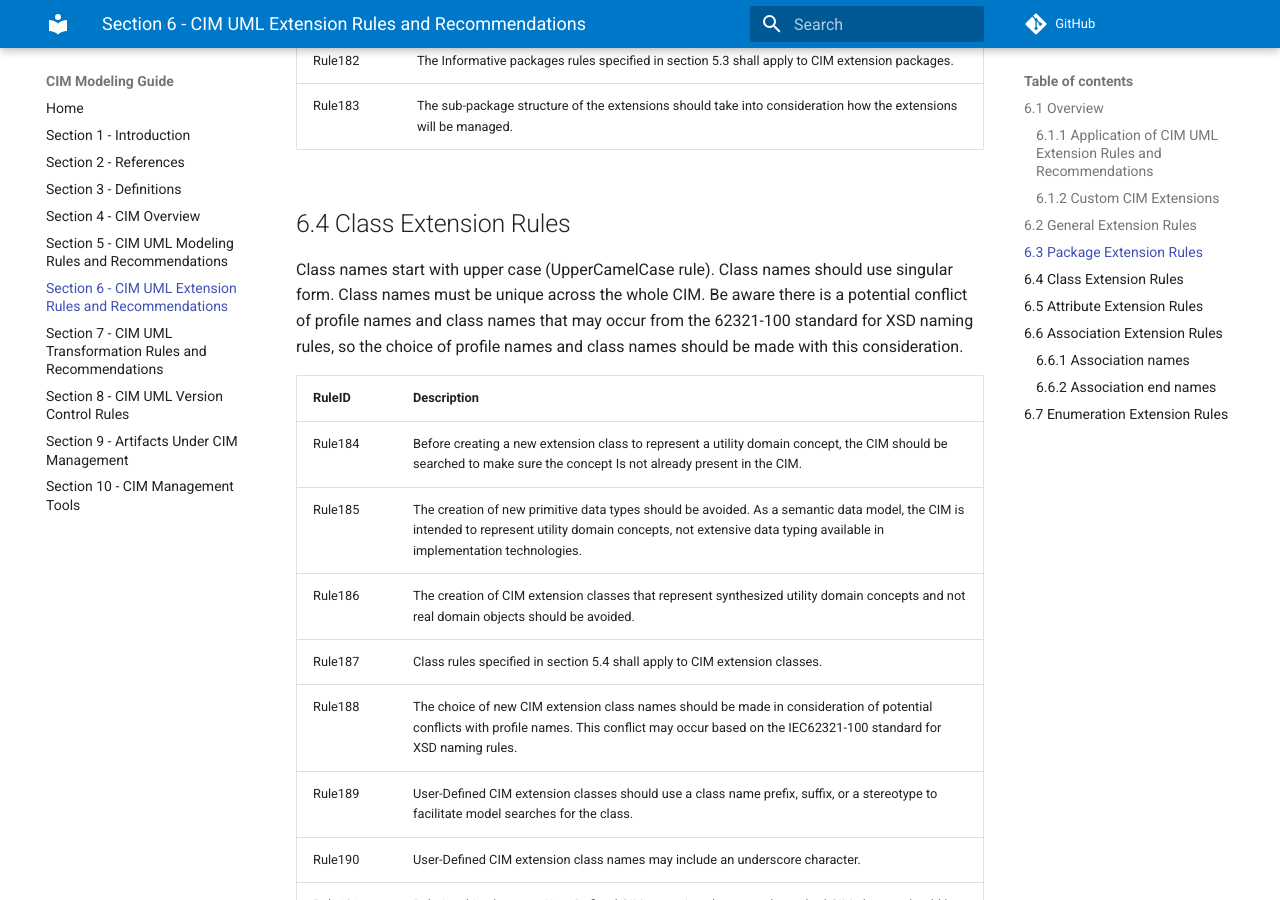
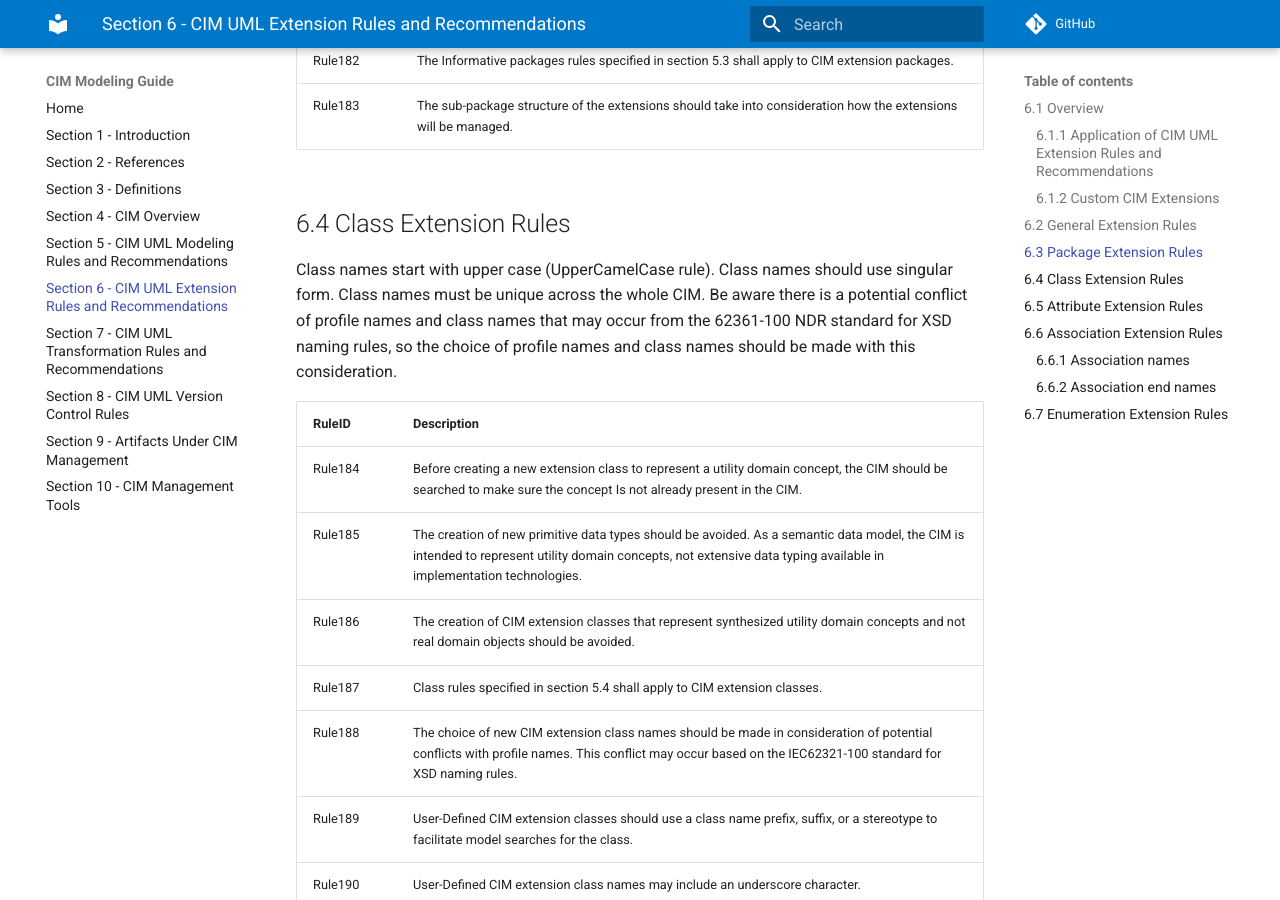
Before and after one commit to cimug-org/cim-modeling-guide, an MkDocs documentation site: the page built from docs/section6-cim-uml-extension-rules-and-recommendations.md, in a window 1280 px wide and 900 px high, scrolled down 5263 px. Built offline with MkDocs 1.6.1 and Material for MkDocs 9.7.7, drawn with Linux system fonts in a browser that asks for light colours; comment, search, counter and statistics services are not loaded.

```diff
--- a/docs/section6-cim-uml-extension-rules-and-recommendations.md
+++ b/docs/section6-cim-uml-extension-rules-and-recommendations.md
@@ -156,7 +156,7 @@ Package names start with upper case (UpperCamelCase rule). Package names must be
 
 ## 6.4 Class Extension Rules
 
-Class names start with upper case (UpperCamelCase rule). Class names should use singular form. Class names must be unique across the whole CIM. Be aware there is a potential conflict of profile names and class names that may occur from the 62321-100 standard for XSD naming rules, so the choice of profile names and class names should be made with this consideration.
+Class names start with upper case (UpperCamelCase rule). Class names should use singular form. Class names must be unique across the whole CIM. Be aware there is a potential conflict of profile names and class names that may occur from the 62361-100 NDR standard for XSD naming rules, so the choice of profile names and class names should be made with this consideration.
 
 | **RuleID** | **Description**                                                                                                                                                                                                     |
 |------------|---------------------------------------------------------------------------------------------------------------------------------------------------------------------------------------------------------------------|
```
Also changed, not shown: docs/section1-introduction.md (+1 -1 lines), docs/section4-cim-overview.md (+6 -6 lines), docs/section5-cim-uml-modeling-rules-and-recommendations.md (+0 -1 lines).
